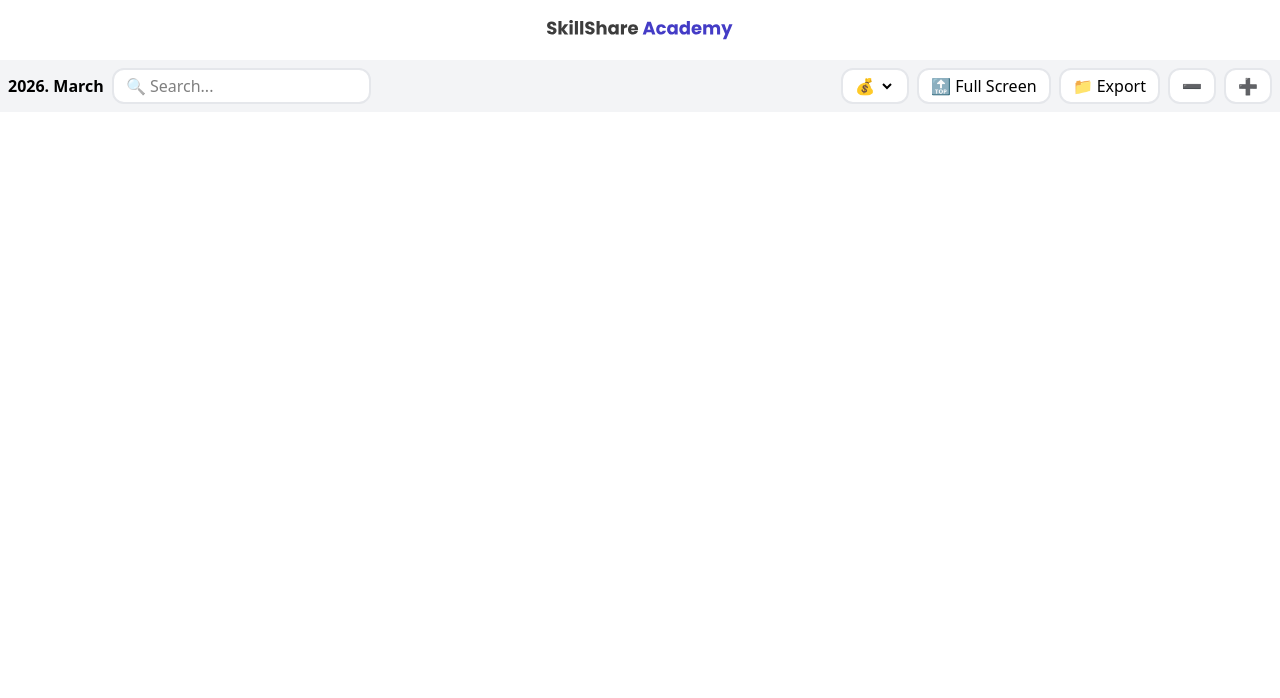
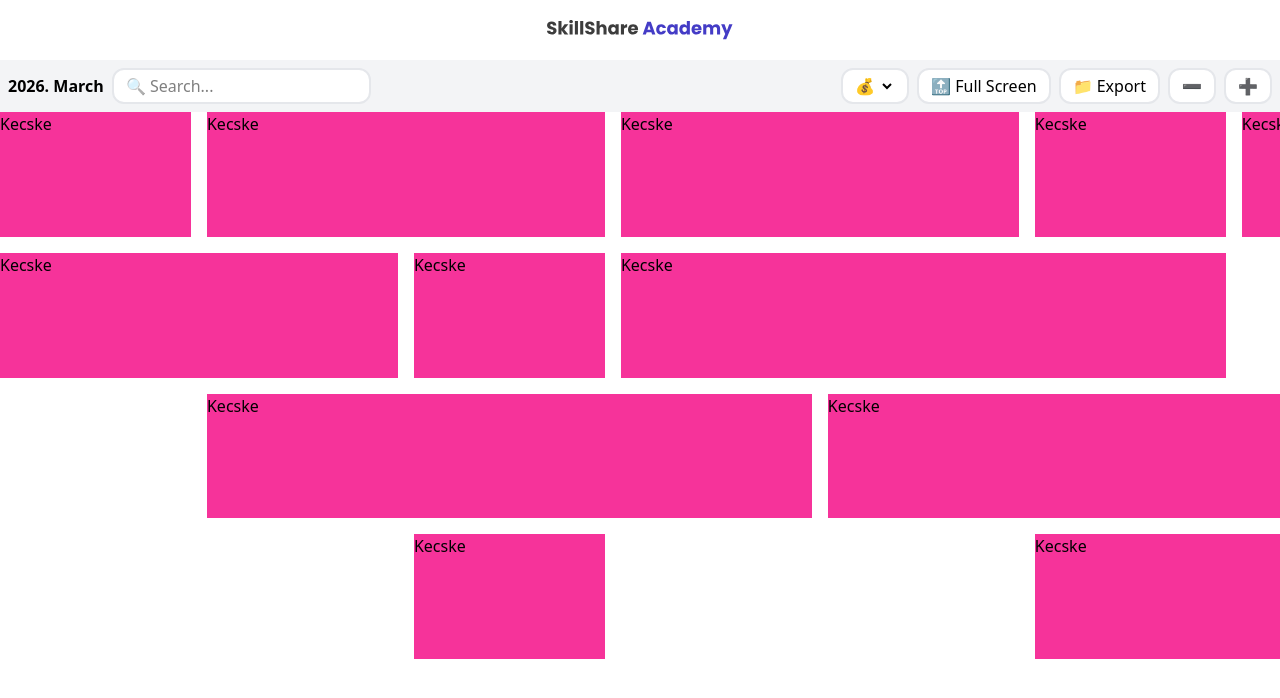
Before and after one commit to kiralysanyi/es2027-s17-r1-169, a React (Vite) app in the folder phase-2-src/: page / in a window 1280 px wide. Shown: the top 698 px of the page. Built offline with nearby package versions, Linux system fonts and the light colour scheme.

Commit message:
somewhat working diagram (no data display yet)

```diff
--- a/phase-2-src/src/App.jsx
+++ b/phase-2-src/src/App.jsx
@@ -1,11 +1,41 @@
+import { useEffect, useState } from "react"
+import Calendar from "./components/Calendar"
 import Controls from "./components/Controls"
 import Header from "./components/Header"
 
 const App = () => {
-    return <>
+    const [courses, setCourses] = useState(null)
+    const [currencies, setCurrencies] = useState(null)
+
+    useEffect(() => {
+        fetch("/phase-2/courses.json", {
+            method: "GET", headers: {
+                "Content-Type": "application/json"
+            }
+        }).then(async (response) => {
+            const data = await response.json();
+            console.log("Got data: ", data)
+            setCourses(data)
+        })
+
+        fetch("/phase-2/currencies.json", {
+            method: "GET", headers: {
+                "Content-Type": "application/json"
+            }
+        }).then(async (response) => {
+            const data = await response.json();
+            console.log("Got data: ", data)
+            setCurrencies(data)
+        })
+    }, [])
+
+    return <div className="flex flex-col h-full">
         <Header />
-        <Controls/>
-    </>
+        <Controls />
+        {
+            courses && currencies ? <Calendar startDay="sunday" endDay={31} courses={courses} /> : ""
+        }
+    </div>
 }
 
 export default App
--- /dev/null
+++ b/phase-2-src/src/components/Calendar.jsx
@@ -0,0 +1,31 @@
+import calculateRowCount from "../utils/calculateRowCount";
+import positionCourses from "../utils/positionCourses";
+import Course from "./Course";
+
+/**
+ * Very good calendar component
+ * @component
+ * @param {Object} props - The component props.
+ * @param {string} props.startDay - Starting day: monday, tuesday, wednesday, thursday, friday, saturday, sunday
+ * @param {number} props.endDay - Total number of days but i call it endDay because it sounded better
+ * @param {Array} props.courses - Courses object
+ * @param {Object} props.currencies - Currencies object
+ * * @returns {React.JSX.Element} Component
+ * * @example
+ * <Calendar startDay="sunday" endDay={31} />
+ */
+const Calendar = ({ startDay, endDay, courses, currencies }) => {
+    const positionedCourses = positionCourses(courses)
+    return <div className="w-full overflow-x-auto flex-1">
+        <div style={{ gridTemplateColumns: `repeat(${endDay}, 1fr)`, columnGap: "1rem", rowGap: "1rem", width: "500%", gridTemplateRows: `repeat(${calculateRowCount(courses) + 1}, 1fr)` }} className="grid h-full">
+            {/* Render header */}
+
+            {/* Render courses */}
+            {
+                positionedCourses.map(course => <Course course={course} />)
+            }
+        </div>
+    </div>
+}
+
+export default Calendar;
--- /dev/null
+++ b/phase-2-src/src/components/Course.jsx
@@ -0,0 +1,16 @@
+/**
+ * Course card to use in calendar
+ * @param {Object} props - Component props
+ * @param {Object} props.course - Course object
+ * @returns {React.JSX.Element} Component
+ */
+const Course = ({course}) => {
+    const startDate = new Date(course["startDate"]);
+    const endDate = new Date(course["endDate"]);
+
+    return <div style={{ gridRow: course.row, gridColumnStart: startDate.getDate(), gridColumnEnd: endDate.getMonth() == 2 ? endDate.getDate() : 31}} className={`bg-pink-500`}>
+        <h1>Kecske</h1>
+    </div>
+}
+
+export default Course;
--- a/phase-2-src/src/index.css
+++ b/phase-2-src/src/index.css
@@ -1,4 +1,8 @@
 @import "tailwindcss";
+
+:root, body, #root {
+    @apply h-full;
+}
 
 input[type="text"] {
     @apply border-2 border-gray-200 rounded-xl p-1 px-3 bg-white;
--- a/phase-2-src/src/utils/calculateRowCount.js
+++ b/phase-2-src/src/utils/calculateRowCount.js
@@ -8,7 +8,6 @@
     for (let i in courses) {
         let startDate = new Date(courses[i]["startDate"])
         let endDate = new Date(courses[i]["endDate"])
-        console.log("Checking: ", startDate, endDate)
         //if course ends on same day we only bump row count once
 
         if (startDate.getDate() == endDate.getDate() && startDate.getMonth() == endDate.getMonth()) {
@@ -52,3 +51,5 @@
 }
 
 export default calculateRowCount;
+
+// relax, take it easy
--- /dev/null
+++ b/phase-2-src/src/utils/getLargestValue.js
@@ -0,0 +1,10 @@
+const getLargestValue = (array) => {
+    let largest = 0;
+    for (let i in array) {
+        if (array[i] > largest) {
+            largest = array[i]
+        }
+    }
+}
+
+export default getLargestValue
--- /dev/null
+++ b/phase-2-src/src/utils/positionCourses.js
@@ -0,0 +1,51 @@
+/**
+ * Function to add row numbers to course objects in an array
+ * @param {Array<Object>} courses - Courses array
+ */
+const positionCourses = (courses) => {
+    // store used rows per column
+    const columns = {}
+
+    // cycle through courses and reserve columns / set row number
+    // day = column
+    for (let i in courses) {
+        let startDate = new Date(courses[i].startDate)
+        let endDate = new Date(courses[i].endDate)
+
+        let firstDay = startDate.getDate();
+        let endDay = endDate.getMonth() == 2 ? endDate.getDate() : 31
+
+        // calculate course days
+        let courseDays = [startDate.getDate()]
+
+        for (let index = 0; index < endDay - startDate.getDate(); index++) {
+            courseDays.push(startDate.getDate() + index)
+        }
+
+        console.log("Days/columns to reserve: ", courseDays)
+
+        for (let i in courseDays) {
+            // init column if not existing
+            if (columns[courseDays[i]] == undefined) {
+                // first row reserved for header
+                columns[courseDays[i]] = [0]
+            }
+        }
+
+        // get first row that has enough space in specified columns
+        let targetRow = 1;
+        while (courseDays.some(day => columns[day].includes(targetRow))) {
+            targetRow++;
+        }
+
+        // Reserve that specific row and assign it
+        courseDays.forEach(day => columns[day].push(targetRow));
+        courses[i]["row"] = targetRow;
+    }
+
+    console.log("Columns", columns)
+    console.log("Positioned: ", courses)
+    return courses;
+}
+
+export default positionCourses
```
